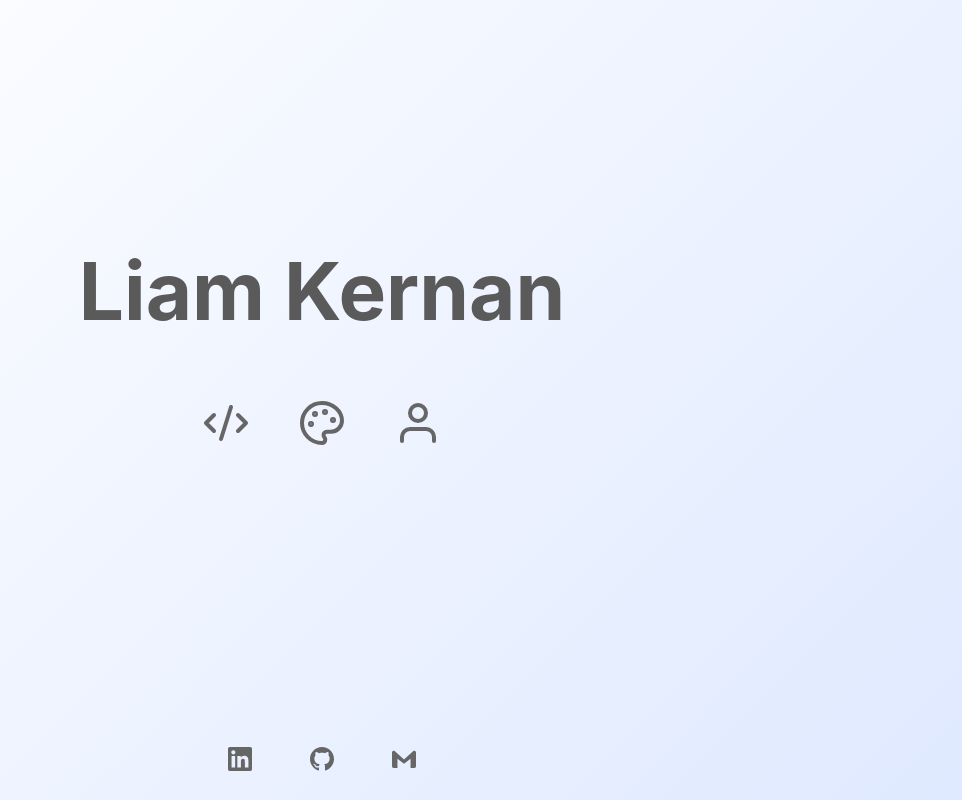
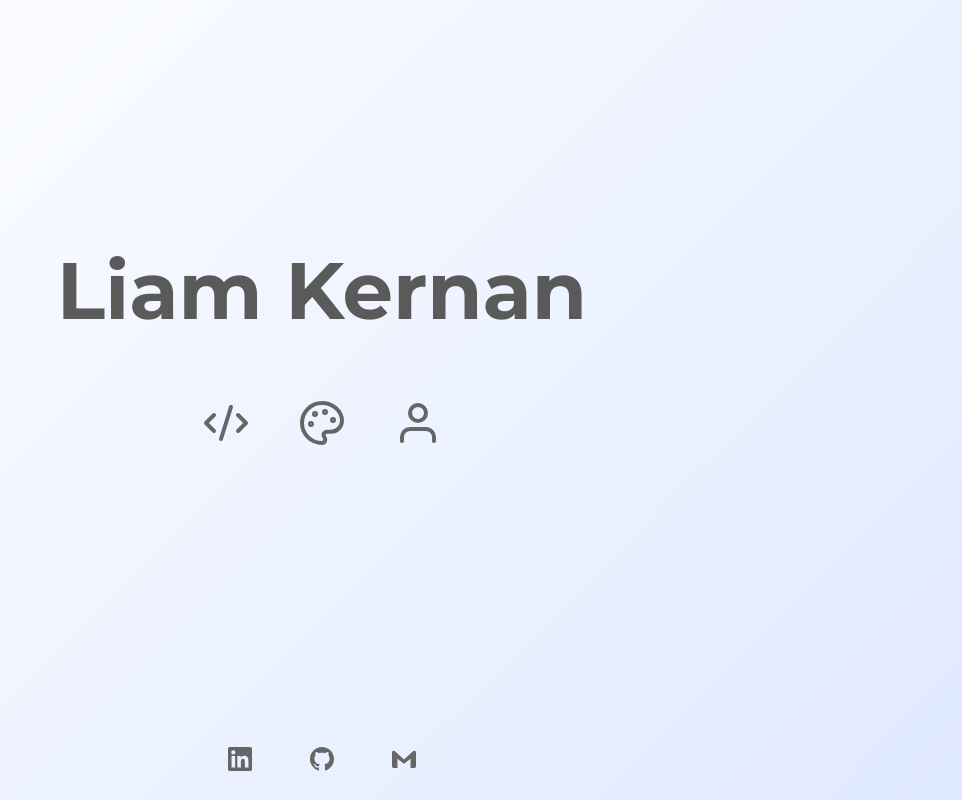
Before and after one commit to liamkernan/liamkernanonline, a React (Create React App) app: page / in a window 1280 px wide. Shown: the whole page, without its empty margins (318-1280 px from the left). Built offline with nearby package versions, Linux system fonts and the light colour scheme.

Commit message:
new landing page font

```diff
--- a/public/index.html
+++ b/public/index.html
@@ -3,6 +3,9 @@
   <head>
     <meta charset="utf-8" />
     <link rel="icon" href="%PUBLIC_URL%/favicon.ico" />
+    <link rel="preconnect" href="https://fonts.googleapis.com">
+    <link rel="preconnect" href="https://fonts.gstatic.com" crossorigin>
+    <link href="https://fonts.googleapis.com/css2?family=Montserrat:ital,wght@0,700;1,700&display=swap" rel="stylesheet">
     <meta name="viewport" content="width=device-width, initial-scale=1" />
     <meta name="theme-color" content="#000000" />
     <meta
--- a/src/pages/LandingPage.css
+++ b/src/pages/LandingPage.css
@@ -20,6 +20,14 @@
   flex-direction: row;
   gap: 1rem;
 }
+
+
+.montserrat-bold {
+               font-family: "Montserrat", sans-serif;
+               font-optical-sizing: auto;
+               font-weight: 100;
+               font-style: normal;
+             }
 
 .nav-button {
   text-decoration: none;
--- a/src/pages/LandingPage.js
+++ b/src/pages/LandingPage.js
@@ -6,7 +6,7 @@
 function LandingPage() {
   return (
     <div className="landing-container">
-      <h1 className="site-title">Liam Kernan</h1>
+      <h1 className="site-title montserrat-bold">Liam Kernan</h1>
       <nav className="landing-nav">
         <Link to="/code" className="nav-button">
           <svg width="48" height="48" viewBox="0 0 24 24" fill="none" stroke="#666" strokeWidth="2" strokeLinecap="round" strokeLinejoin="round" className="nav-icon">
```
